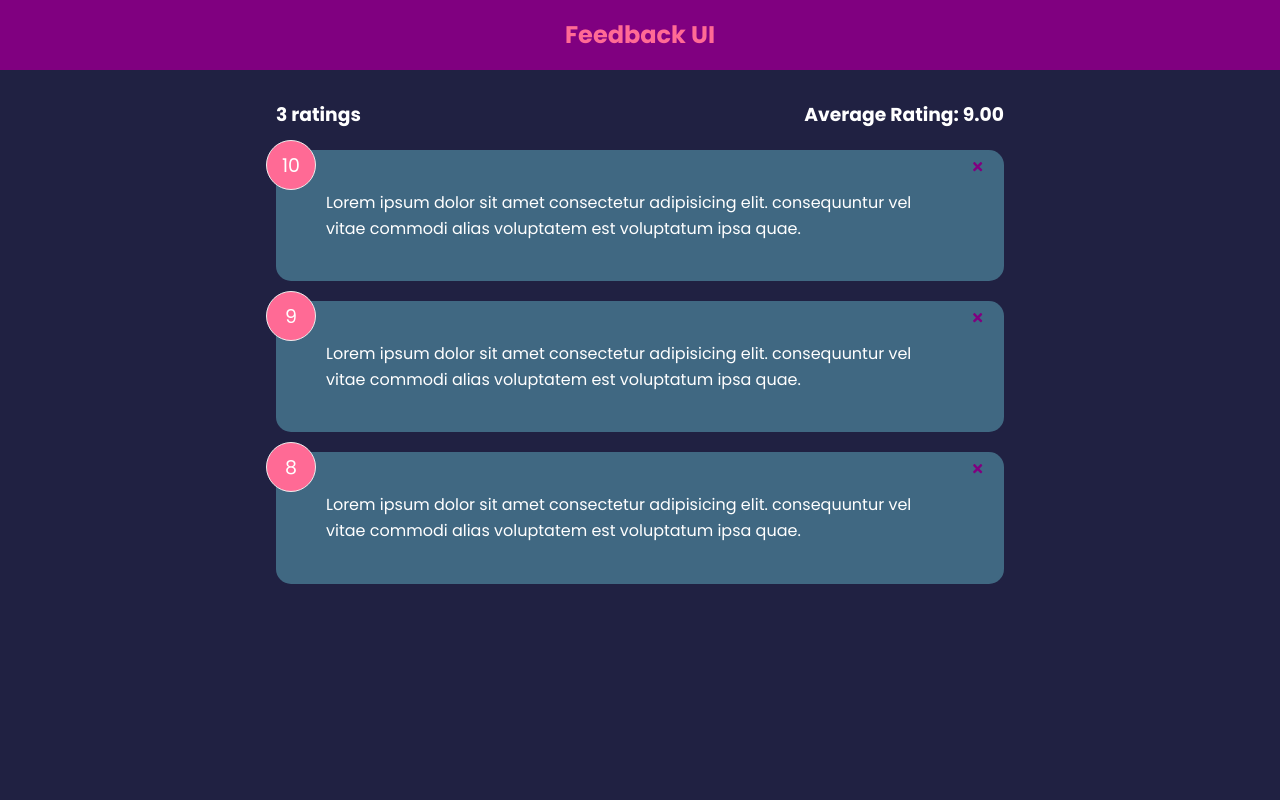
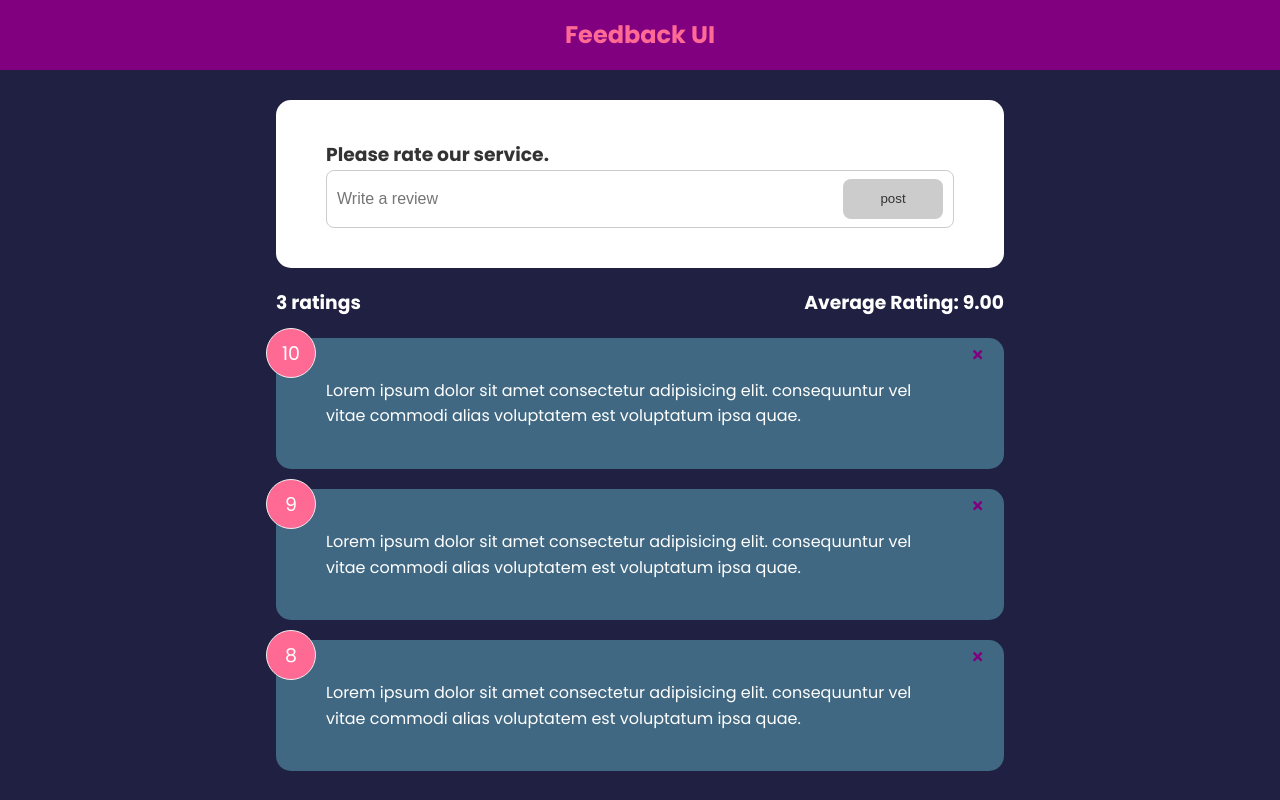
Before and after one commit to devenshetty/Feedback-Website-React.js, a React (Create React App) app: page / in a window 1280 px wide. Built offline with nearby package versions, Linux system fonts and the light colour scheme.

Commit message:
added input functionality along with length of text validation

```diff
--- a/src/App.js
+++ b/src/App.js
@@ -3,6 +3,7 @@
 import FeedbackList from "./components/FeedbackList";
 import FeedbackData from "./data/FeedbackData";
 import FeedbackStats from "./components/FeedbackStats";
+import FeedbackForm from "./components/FeedbackForm";
 
 function App() {
   const [feedback, setFeedback] = useState(FeedbackData);
@@ -16,6 +17,7 @@
   return(<div>
     <Header />
     <div className="container">
+      <FeedbackForm />
       <FeedbackStats feedback = {feedback} />
       <FeedbackList feedback = {feedback} handleDelete={deleteFeedback} />
     </div>
--- /dev/null
+++ b/src/components/FeedbackForm.jsx
@@ -0,0 +1,38 @@
+import { useState } from "react";
+import Card from "./shared/Card";
+import Button from "./shared/Button";
+
+function FeedbackForm(){
+  const [text, setText] = useState("");
+  const [btnDisabled, setBtnDisabled] = useState(true);
+  const [message, setMessage] = useState("");
+
+  const handleTextChange = (e) => {
+    if(text===""){
+      setBtnDisabled(true)
+      setMessage(null)
+    }
+    else if(text!=="" && text.trim().length < 10){
+      setMessage("Text must be atleast 10 characters");
+      setBtnDisabled(true)
+    }
+    else{
+      setMessage(null);
+      setBtnDisabled=false;
+    }
+      setText(e.target.value);
+  }
+
+  return (<Card>
+    <form>
+      <h3>  Please rate our service. </h3>
+      <div className="input-group">
+        <input onChange={handleTextChange} type="text" placeholder="Write a review" />
+          <Button type="submit" isDisabled={btnDisabled}> post </Button> {/*change the styling later*/}
+      </div>
+      {message && <div className="message">{message}</div>}
+    </form>
+  </Card>);
+}
+
+export default FeedbackForm;
--- /dev/null
+++ b/src/components/shared/Button.jsx
@@ -0,0 +1,22 @@
+import PropTypes from "prop-types";
+
+function Button({ children, version, type, isDisabled }){
+  return <button type={type} disabled={isDisabled} className={`btn btn-${version}`}>
+  {children}
+  </button>
+}
+
+Button.defaultProps = {
+  version: 'primary',
+  isDisabled: false,
+  type:"button"
+}
+
+Button.propTypes ={
+  children: PropTypes.node.isRequired,
+  version: PropTypes.string,
+  type: PropTypes.string,
+  isDisabled: PropTypes.bool
+}
+
+export default Button;
```
